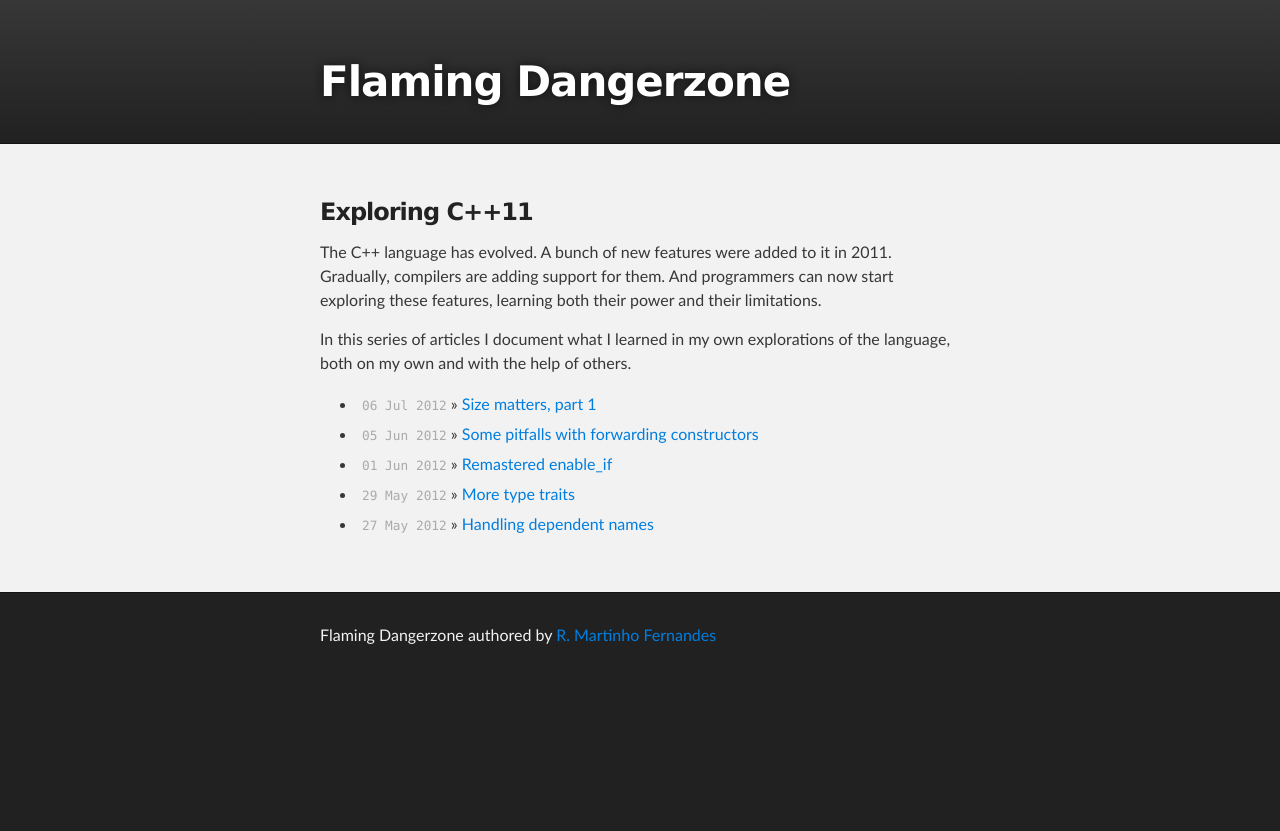
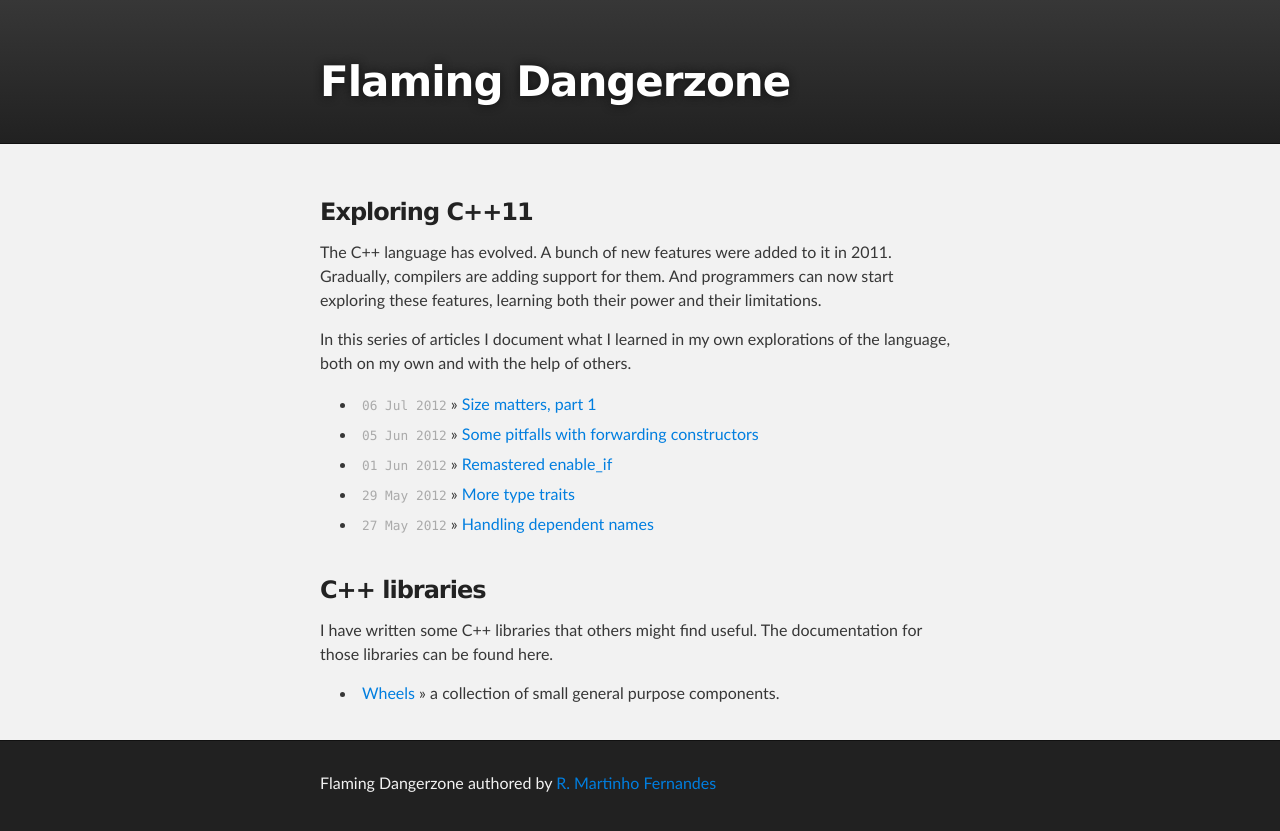
Before and after one commit to rmartinho/flamingdangerzone, a Jekyll site: the page built from index.html, in a window 1280 px wide. Shown: the top 831 px of the page. Built offline with Jekyll 4.4.1, drawn with Linux system fonts in a browser that asks for light colours.

Commit message:
Wheels docs will be here

```diff
--- a/index.html
+++ b/index.html
@@ -17,3 +17,37 @@ language, both on my own and with the help of others.</p>
   <li><span>{{ post.date | date_to_string }}</span> &raquo; <a href="{{ post.url }}">{{ post.title }}</a></li>
 {% endfor %}
 </ul>
+
+<!--
+<h3>C++ tutorials</h3>
+
+<p>Low quality C++ tutorials are a dime a dozen on the web. This series of
+tutorials is my attempt of raising the quality of the average C++ tutorial. All
+tutorials assume previous programming experience with an imperative or
+object-oriented language. The tutorials are not intended to act as the sole
+source the reader uses to learn C++. I recommend a good book, the C++ FAQ, and
+Stack Overflow as additional sources.</p>
+
+<p>In <a href="/tutorials/00-why.html">another article</a>I explain why I think
+my tutorials are not like the average C++ tutorial, which you can read if you
+are curious.</p>
+
+<ul>
+</ul>
+-->
+
+<h3>C++ libraries</h3>
+
+<p>I have written some C++ libraries that others might find useful. The
+documentation for those libraries can be found here.</p>
+
+<ul>
+  <li><a href="/doc/wheels/index.html">Wheels</a> &raquo; a collection of small
+      general purpose components.</li>
+<!--
+  <li><a href="/doc/rtl/index.html">Range Template Library</a> &raquo; an
+      implementation of Andrei Alexandrescu's range concepts;</li>
+  <li><a href="/doc/ogonek/index.html">Ogonek</a> &raquo; an Unicode handling
+      library with C++ idioms.</li>
+-->
+</ul>
--- /dev/null
+++ b/wheels/index.html
@@ -0,0 +1,6 @@
+---
+layout: default
+title: Wheels
+---
+
+Wheels is a loose collection of small and mostly unrelated components.
```
